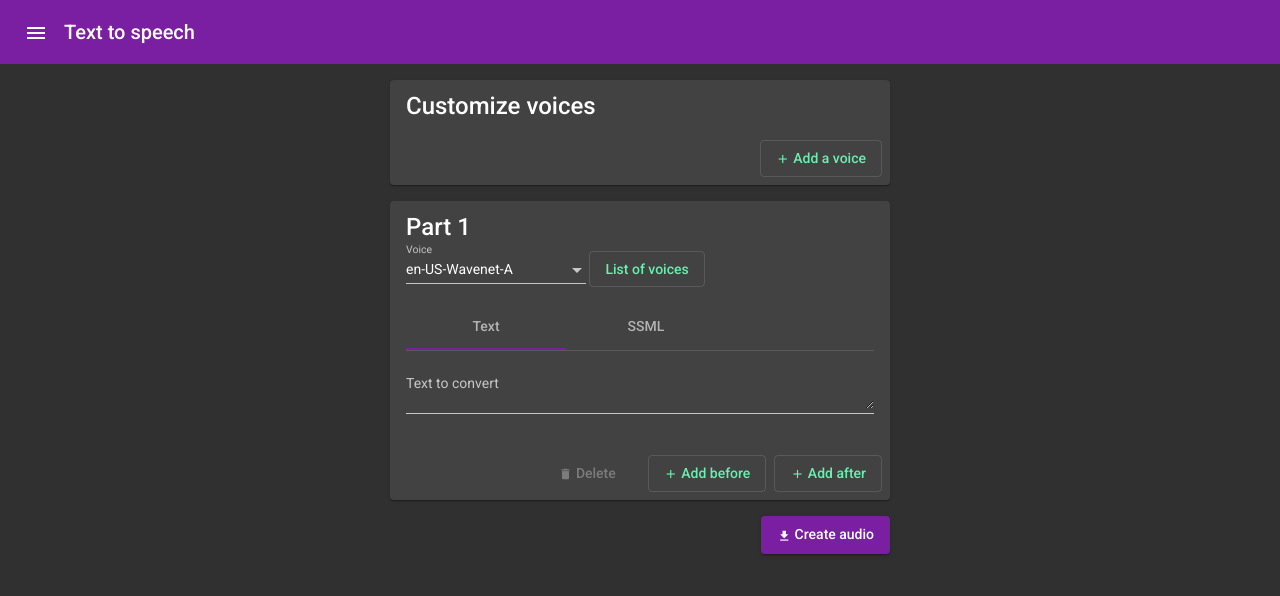
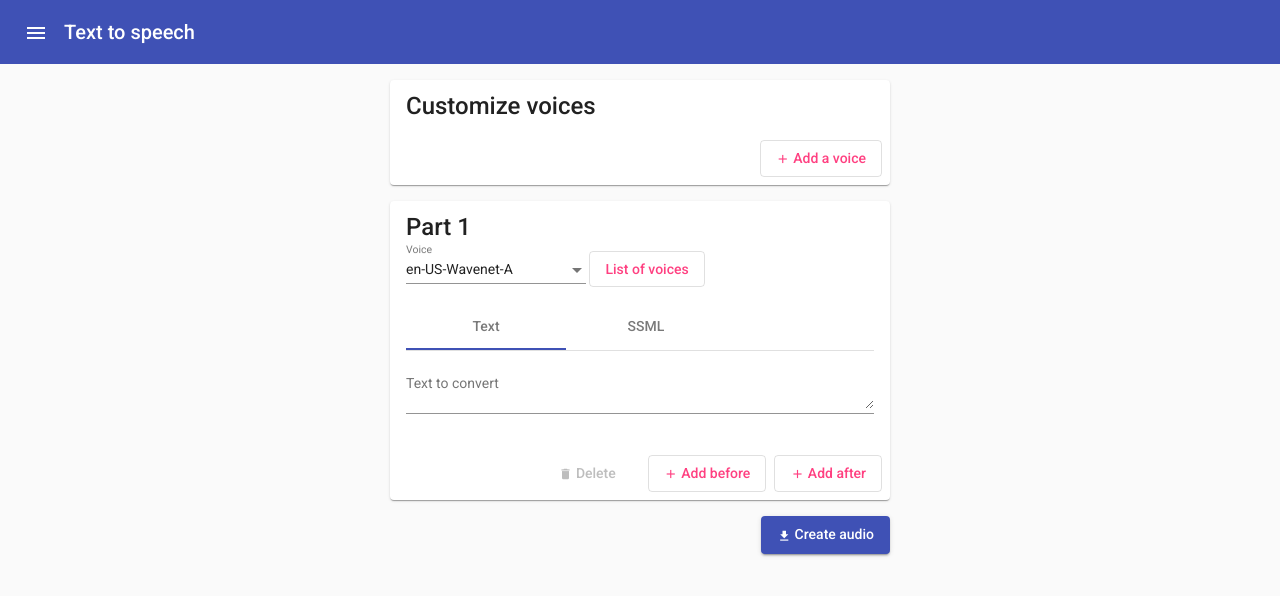
Before and after one commit to jermowery/tts, an Angular app in the folder ui/tts/: page / in a window 1280 px wide. Shown: the top 596 px of the page. Built offline with nearby package versions, Linux system fonts and the light colour scheme; what ngx-monaco-editor would draw is missing.

Commit message:
Make local storage stuff work correctly

```diff
--- a/ui/tts/src/app/app.component.ts
+++ b/ui/tts/src/app/app.component.ts
@@ -186,7 +186,7 @@ export class AppComponent implements OnInit {
   private restoreFromLocalStorage() {
     const formValue = localStorage.getItem('formValue');
     if (formValue) {
-      this.formGroup.patchValue(JSON.parse(formValue));
+      this.restoreFromJson(formValue);
     }
   }
 
@@ -220,11 +220,8 @@ export class AppComponent implements OnInit {
           'type': new FormControl('text'),
         }))
       }
-      const newFormGroup = new FormGroup({
-        'parts': parts,
-        'voiceCustomizations': new FormArray([]),
-      });
-      this.formGroup = newFormGroup;
+      this.formGroup.setControl('parts', parts);
+      this.formGroup.setControl('voiceCustomizations', new FormArray([]));
       this.formGroup.markAsDirty();
       this.formGroup.markAllAsTouched();
       this.sidenav.close();
@@ -242,7 +239,16 @@ export class AppComponent implements OnInit {
 
     const fr = new FileReader();
     fromEvent(fr, 'load').subscribe(() => {
-      const formData: FormData = JSON.parse(fr.result as string);
+      this.restoreFromJson(fr.result as string);
+      this.sidenav.close();
+      this.uploadFileInput.nativeElement.value = '';
+      this.changeDetectorRef.markForCheck();
+    });
+    fr.readAsText(files.item(0)!);
+  }
+
+  private restoreFromJson(json: string) {
+    const formData: FormData = JSON.parse(json);
     const parts = new FormArray([]);
     for (const part of formData.parts) {
       parts.push(new FormGroup({
@@ -258,18 +264,10 @@ export class AppComponent implements OnInit {
         'customization': new FormControl(voiceCustomization.customization),
       }))
     }
-      const newFormGroup = new FormGroup({
-        'parts': parts,
-        'voiceCustomizations': voiceCustomizations,
-      });
-      this.formGroup = newFormGroup;
+    this.formGroup.setControl('parts', parts);
+    this.formGroup.setControl('voiceCustomizations', voiceCustomizations);
     this.formGroup.markAsDirty();
     this.formGroup.markAllAsTouched();
-      this.sidenav.close();
-      this.uploadFileInput.nativeElement.value = '';
-      this.changeDetectorRef.markForCheck();
-    });
-    fr.readAsText(files.item(0)!);
   }
 
   addAVoice() {
--- a/ui/tts/src/styles.scss
+++ b/ui/tts/src/styles.scss
@@ -1,6 +1,6 @@
 /* You can add global styles to this file, and also import other style files */
 
-@import '@angular/material/prebuilt-themes/purple-green.css';
+@import '@angular/material/prebuilt-themes/indigo-pink.css';
 
 html, body { height: 100%; }
 body { margin: 0; font-family: Roboto, "Helvetica Neue", sans-serif; }
```
Lines whose indentation alone changed are shown as unchanged.
